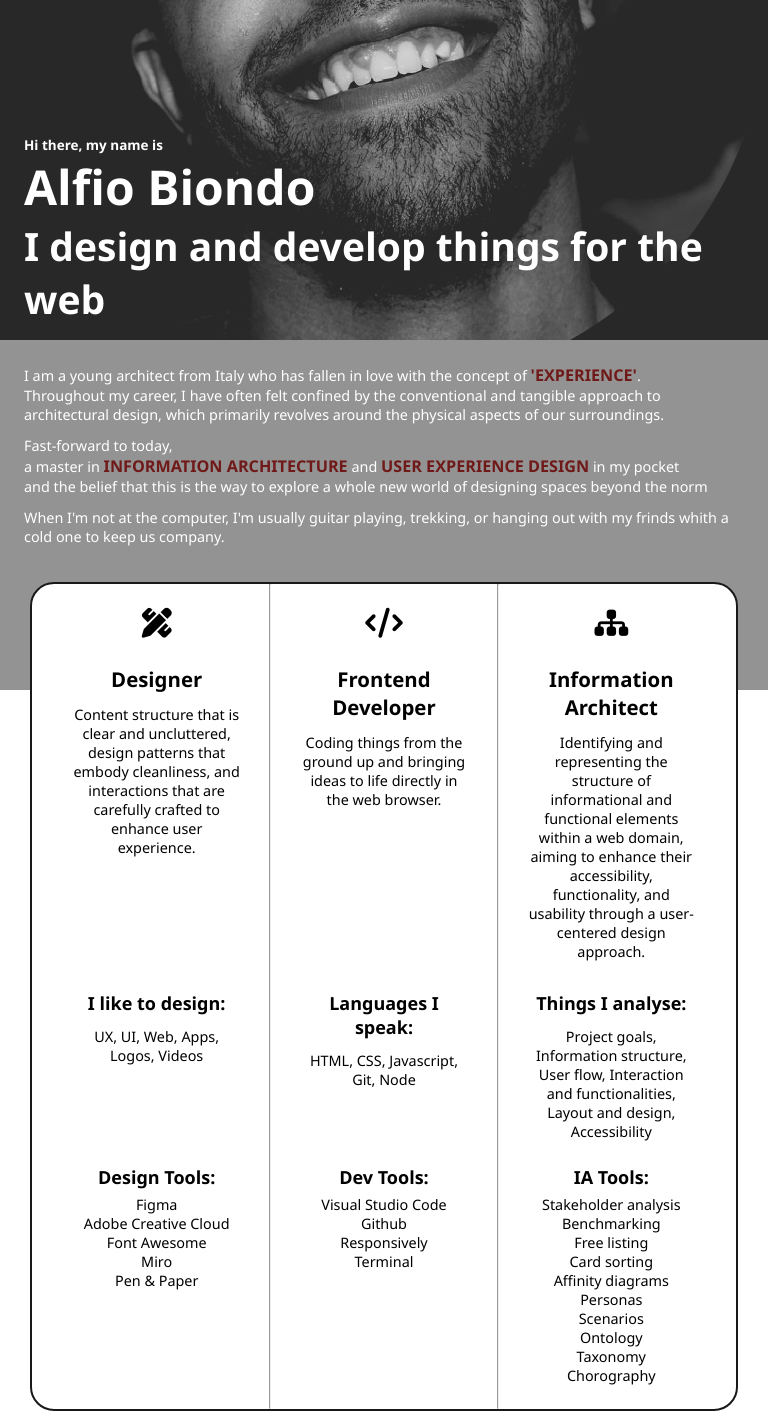
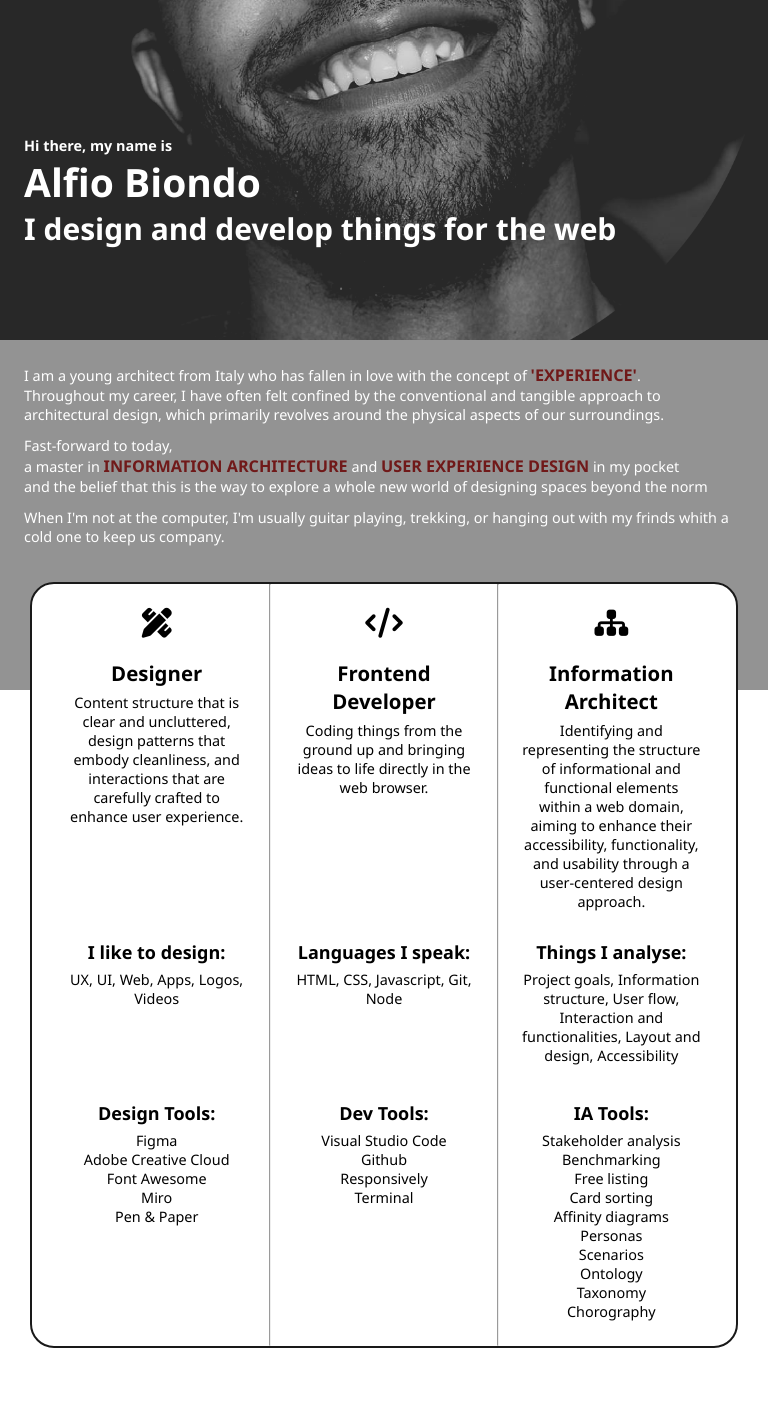
Before and after one commit to alfiobiondo/alfiobiondo.github.io, a plain HTML site: page index.html in a window 768 px wide. Shown: the part 460-1871 px from the top of the page. Drawn offline with Linux system fonts and the light colour scheme.

Commit message:
adjust font size of greetings

```diff
--- a/Resources/CSS/Index.css
+++ b/Resources/CSS/Index.css
@@ -165,7 +165,7 @@ header {
 
 .greetings {
   position: relative;
-  bottom: 13rem;
+  bottom: 12rem;
   padding-left: 2rem;
   padding-bottom: 2rem;
   display: flex;
@@ -175,15 +175,15 @@ header {
 }
 
 .greetings span:first-child {
-  font-size: 1.125rem;
+  font-size: 1.2rem;
 }
 
 .greetings span:nth-child(2) {
-  font-size: 4rem;
+  font-size: 3.25rem;
 }
 
 .greetings span:nth-child(3) {
-  font-size: 3.25rem;
+  font-size: 2.5rem;
 }
 
 /* ABOUT */
@@ -288,10 +288,9 @@ main {
   flex-direction: column;
 }
 
-@container main (width > 670px) {
+@container main (width > 650px) {
   .services {
     flex-wrap: nowrap;
-    flex-shrink: 4;
   }
 }
 
@@ -309,6 +308,7 @@ main {
   /* SERVICES */
 
   .services {
+    /* flex-wrap: nowrap; */
     flex-direction: column;
   }
 }
@@ -383,7 +383,7 @@ main {
   }
 
   .greetings {
-    bottom: 22rem;
+    bottom: 15rem;
     padding-right: 2rem;
   }
 }
@@ -406,38 +406,3 @@ main {
     bottom: 17rem;
     padding-right: 2rem;
   }
-
-  /* SERVICES */
-
-  .services {
-    justify-content: space-evenly;
-  }
-
-  .services-card {
-    max-width: 15rem;
-    display: flex;
-    flex-direction: column;
-    align-items: center;
-    padding: 0.5rem;
-  }
-
-  .services-card > * {
-    margin: 1rem 0;
-    max-width: auto;
-  }
-
-  .info-container {
-    display: flex;
-    flex-direction: column;
-    align-items: center;
-    text-align: center;
-  }
-
-  .summary {
-    min-height: 315px;
-  }
-
-  .do-things {
-    height: 12.5rem;
-  }
-}
```
